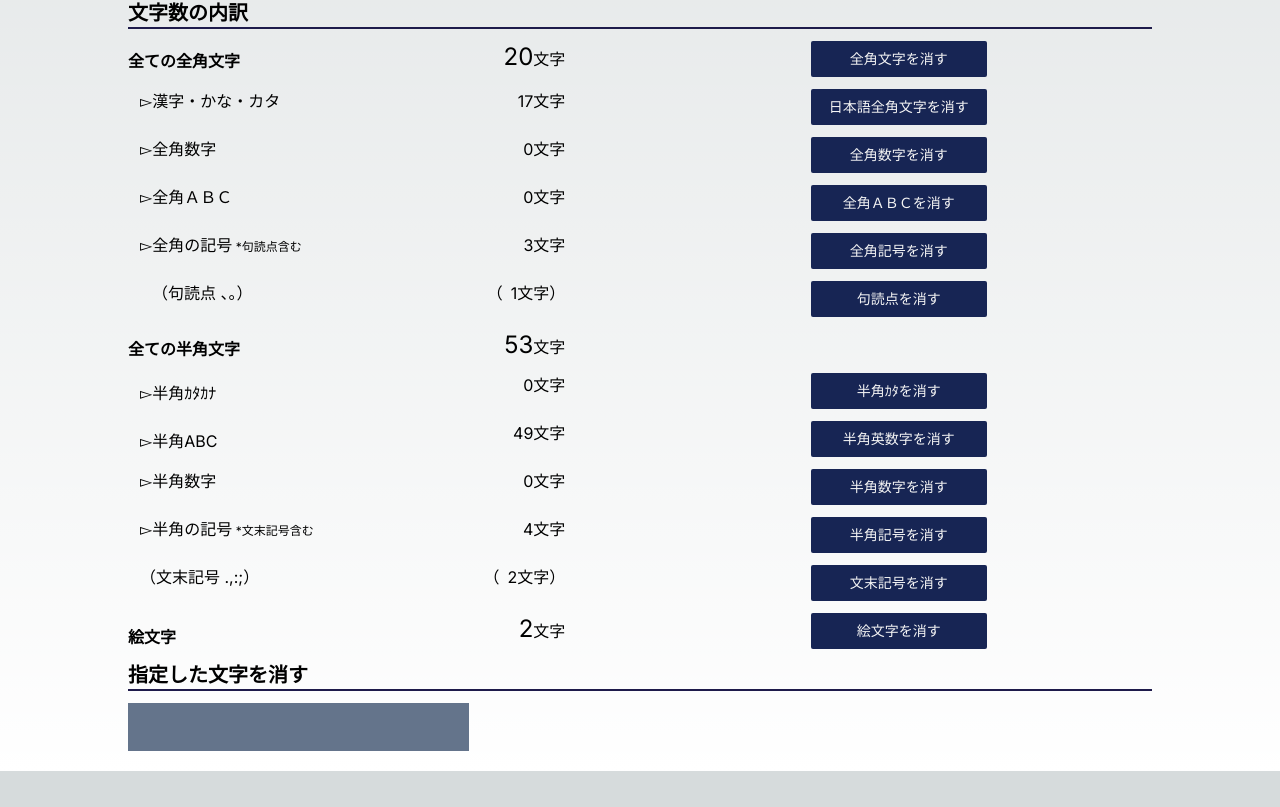
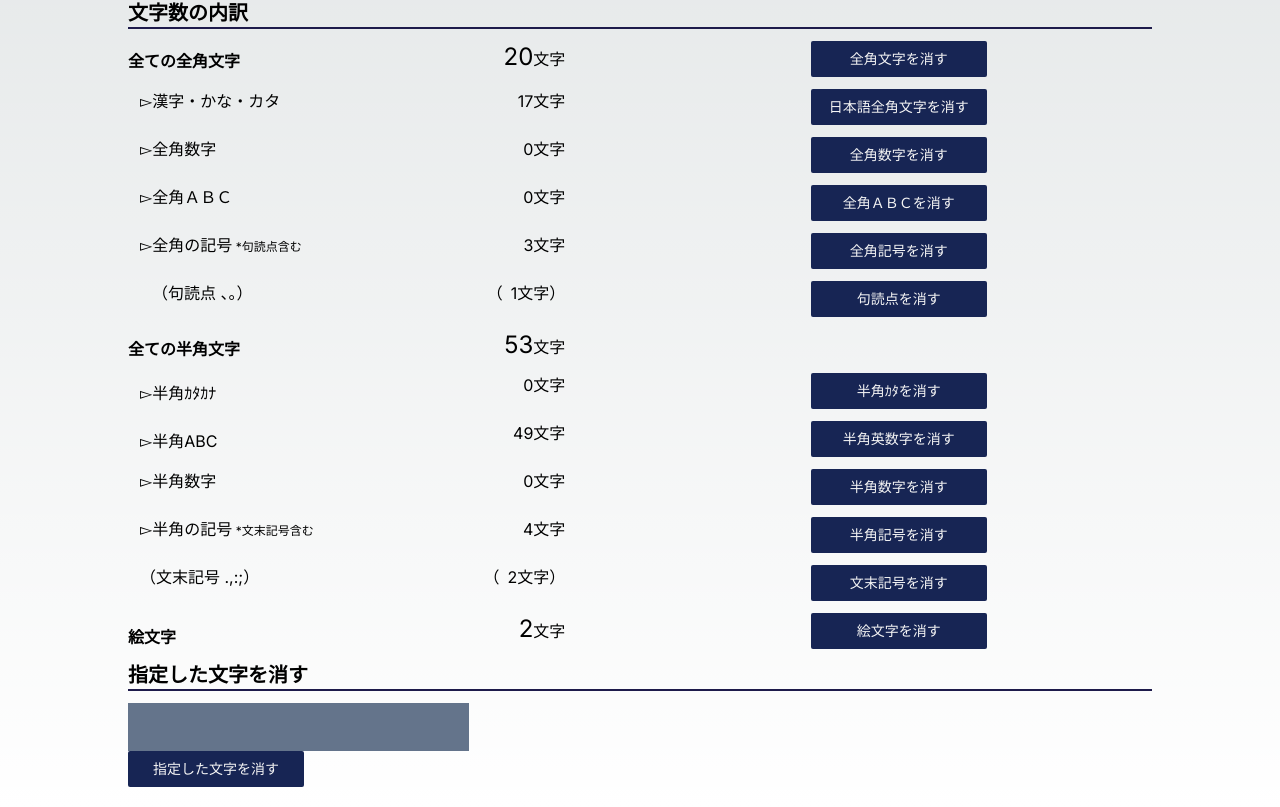
Before and after one commit to Toomootoomoo007/Characters-and-Words-Counting-Site, a Next.js app: page / in a window 1280 px wide. Shown: the part 601-1408 px from the top of the page. Before the commit the page ends 1372 px from the top, so only its background shows below. Built offline with nearby package versions, Linux system fonts and the light colour scheme.

Commit message:
削除ボタン

```diff
--- a/app/page.tsx
+++ b/app/page.tsx
@@ -15,6 +15,7 @@ import {
   deleteSymbolArray,
   fullWidthCharactersArray,
   latinWordsArray,
+  makeTextArray,
   removeSpaceAndBreaksArray,
 } from "@/libs/countFuncs";
 import { useRef, useState } from "react";
@@ -24,6 +25,7 @@ const initialLetters =
 
 export default function Home() {
   const [charCount, setCharCount] = useState(countFuncs(initialLetters));
+  const [chars, setChars] = useState("");
   const textareaEle = useRef<HTMLTextAreaElement>(null);
   const btnStyle =
     "text-sm bg-blue-950 text-neutral-100 rounded-sm cursor-pointer py-2 px-4 min-w-44";
@@ -124,6 +126,18 @@ export default function Home() {
     const text = textareaEle.current!.value;
     const latinWords = text ? latinWordsArray(text).join(" ") : "";
     textareaEle.current!.value = latinWords;
+    setCharCount(countFuncs(textareaEle.current!.value));
+  };
+  const deleteChars = (e: any) => {
+    e.preventDefault();
+    const text = textareaEle.current!.value;
+    const textArray = makeTextArray(text);
+    const charsArray = chars.split("");
+    const deleteCharsArray = (arr: string[]) => {
+      return arr.filter((char) => !charsArray.includes(char));
+    };
+    const deletedChars = text ? deleteCharsArray(textArray).join("") : "";
+    textareaEle.current!.value = deletedChars;
     setCharCount(countFuncs(textareaEle.current!.value));
   };
 
@@ -329,10 +343,21 @@ export default function Home() {
                   指定した文字を消す
                 </dt>
                 <dd>
-                  <input
-                    type="text"
-                    className="block w-full p-3 text-base bg-slate-500 text-neutral-50"
-                  />
+                  <form action="">
+                    <input
+                      type="text"
+                      className="block w-full p-3 text-base bg-slate-500 text-neutral-50"
+                      onChange={(e) => {
+                        setChars(e.target.value);
+                      }}
+                    />
+                    <input
+                      type="submit"
+                      value={"指定した文字を消す"}
+                      onClick={deleteChars}
+                      className={btnStyle}
+                    />
+                  </form>
                 </dd>
               </dl>
             </div>
--- a/libs/countFuncs.tsx
+++ b/libs/countFuncs.tsx
@@ -2,7 +2,7 @@ import "@/libs/types";
 import emojiRegex from "emoji-regex";
 const emojiRegexStr = emojiRegex();
 
-const makeTextArray = (text: string): string[] => {
+export const makeTextArray = (text: string): string[] => {
   const segmenter = new Intl.Segmenter("jp-JP", {
     granularity: "grapheme",
   });
```
